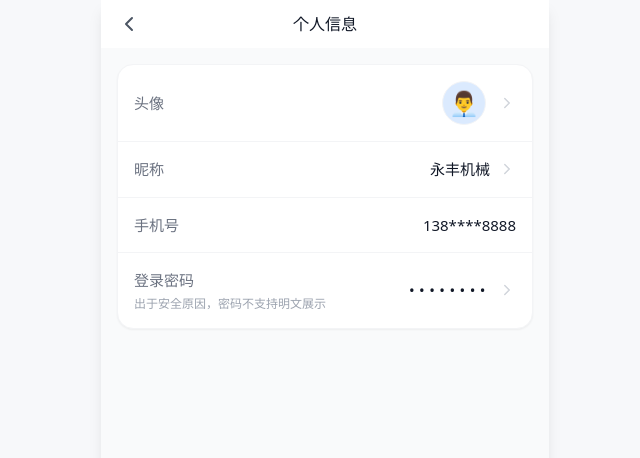
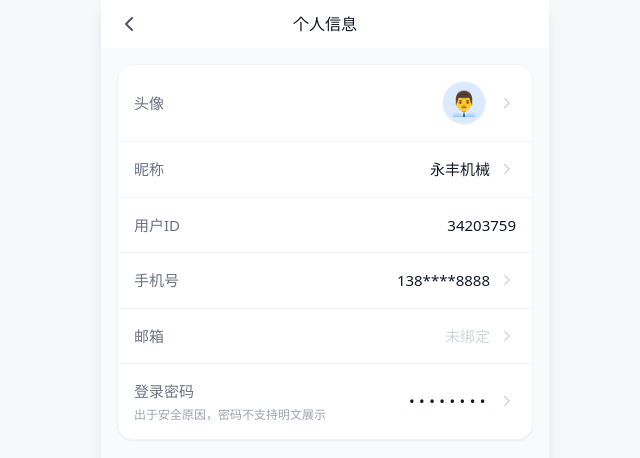
Before and after one commit to qrzmvp666666/MSF, a React (Vite) app in the folder frontend/: page /profile/info in a window 1280 px wide. Shown: the top 458 px of the page, without its empty margins (315-955 px from the left). Built offline with nearby package versions, Linux system fonts and the light colour scheme.

Commit message:
优化个人信息页面，添加手机号和邮箱编辑功能

```diff
--- a/frontend/src/pages/ProfileInfo.tsx
+++ b/frontend/src/pages/ProfileInfo.tsx
@@ -1,8 +1,26 @@
-import { ChevronLeft, ChevronRight } from 'lucide-react';
+import { useState } from 'react';
+import { ChevronLeft, ChevronRight, X } from 'lucide-react';
 import { useNavigate } from 'react-router-dom';
+
+type EditField = 'phone' | 'email' | null;
 
 export default function ProfileInfo() {
   const navigate = useNavigate();
+  const [editField, setEditField] = useState<EditField>(null);
+  const [phone, setPhone] = useState('138****8888');
+  const [email, setEmail] = useState('');
+  const [inputVal, setInputVal] = useState('');
+
+  function openEdit(field: EditField) {
+    setInputVal(field === 'phone' ? phone : email);
+    setEditField(field);
+  }
+
+  function confirmEdit() {
+    if (editField === 'phone') setPhone(inputVal);
+    if (editField === 'email') setEmail(inputVal);
+    setEditField(null);
+  }
 
   return (
     <div className="min-h-screen bg-gray-50">
@@ -35,9 +53,25 @@ export default function ProfileInfo() {
           </div>
 
           <div className="flex items-center justify-between px-4 py-4 border-b border-gray-100">
+            <span className="text-[15px] text-gray-500">用户ID</span>
+            <span className="text-[15px] text-gray-900">34203759</span>
+          </div>
+
+          <button onClick={() => openEdit('phone')} className="flex w-full items-center justify-between px-4 py-4 border-b border-gray-100">
             <span className="text-[15px] text-gray-500">手机号</span>
-            <span className="text-[15px] text-gray-900">138****8888</span>
-          </div>
+            <div className="flex items-center gap-2">
+              <span className="text-[15px] text-gray-900">{phone}</span>
+              <ChevronRight size={18} className="text-gray-300" />
+            </div>
+          </button>
+
+          <button onClick={() => openEdit('email')} className="flex w-full items-center justify-between px-4 py-4 border-b border-gray-100">
+            <span className="text-[15px] text-gray-500">邮箱</span>
+            <div className="flex items-center gap-2">
+              <span className={`text-[15px] ${email ? 'text-gray-900' : 'text-gray-300'}`}>{email || '未绑定'}</span>
+              <ChevronRight size={18} className="text-gray-300" />
+            </div>
+          </button>
 
           <div className="flex items-center justify-between px-4 py-4">
             <div>
@@ -51,6 +85,38 @@ export default function ProfileInfo() {
           </div>
         </div>
       </div>
+
+      {/* Edit Bottom Sheet */}
+      {editField && (
+        <>
+          <div className="fixed inset-0 bg-black/40 z-[60]" onClick={() => setEditField(null)} />
+          <div className="fixed bottom-0 left-0 w-full max-w-md z-[70] rounded-t-[24px] bg-white px-5 pt-4 pb-10">
+            <div className="relative mb-5 flex items-center justify-between">
+              <h3 className="text-[17px] font-bold text-gray-900">
+                修改{editField === 'phone' ? '手机号' : '邮箱'}
+              </h3>
+              <button onClick={() => setEditField(null)} className="flex h-9 w-9 items-center justify-center rounded-full text-gray-400 hover:bg-gray-100">
+                <X size={22} />
+              </button>
+            </div>
+
+            <input
+              type={editField === 'phone' ? 'tel' : 'email'}
+              value={inputVal}
+              onChange={(e) => setInputVal(e.target.value)}
+              placeholder={editField === 'phone' ? '请输入手机号' : '请输入邮箱地址'}
+              className="w-full rounded-xl border border-gray-200 bg-gray-50 px-4 py-3.5 text-[15px] text-gray-900 placeholder:text-gray-300 focus:border-red-400 focus:outline-none focus:ring-2 focus:ring-red-100"
+            />
+
+            <button
+              onClick={confirmEdit}
+              className="mt-5 w-full rounded-full bg-gradient-to-r from-red-500 to-red-400 py-3.5 text-[16px] font-bold text-white shadow-[0_8px_20px_rgba(255,77,79,0.25)]"
+            >
+              确认修改
+            </button>
+          </div>
+        </>
+      )}
     </div>
   );
 }
```
